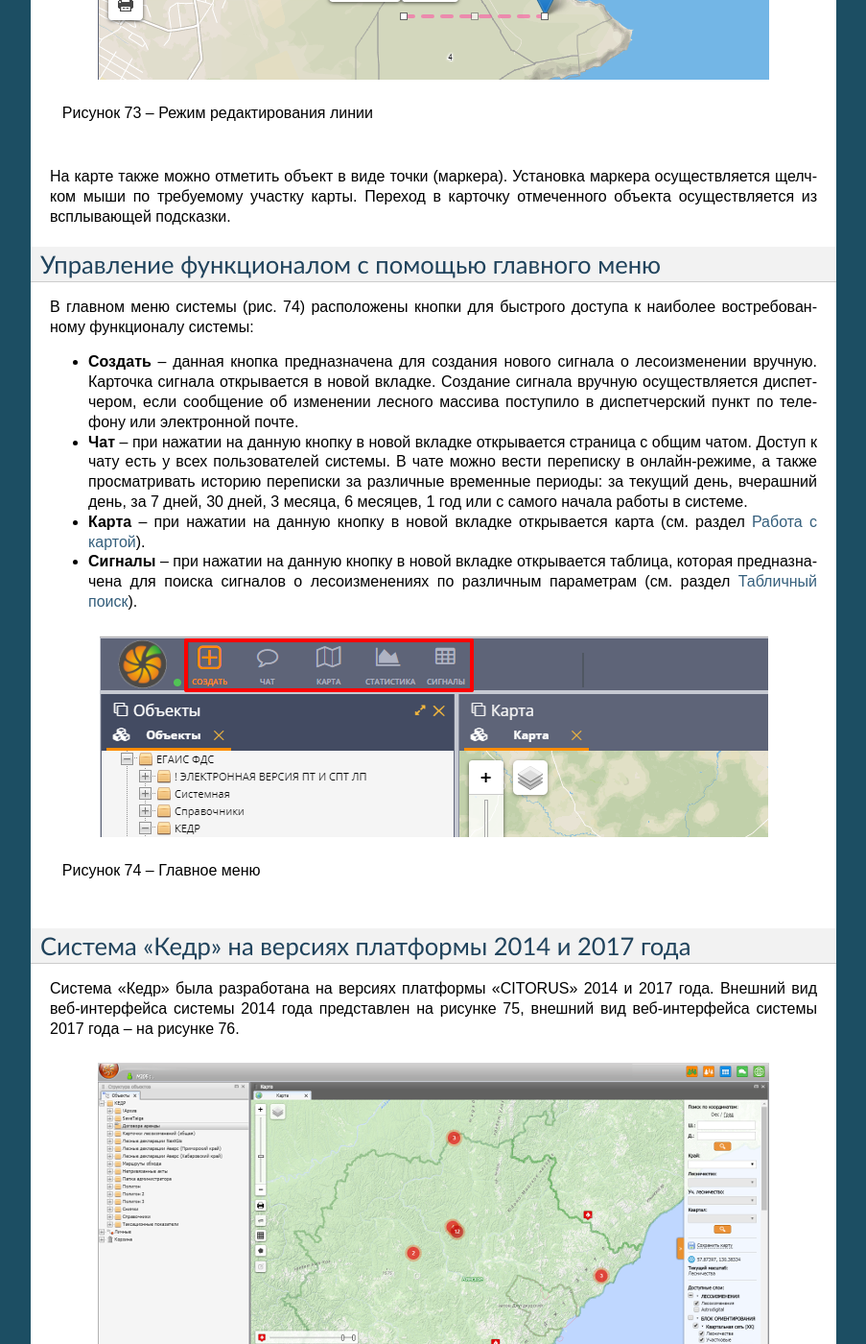
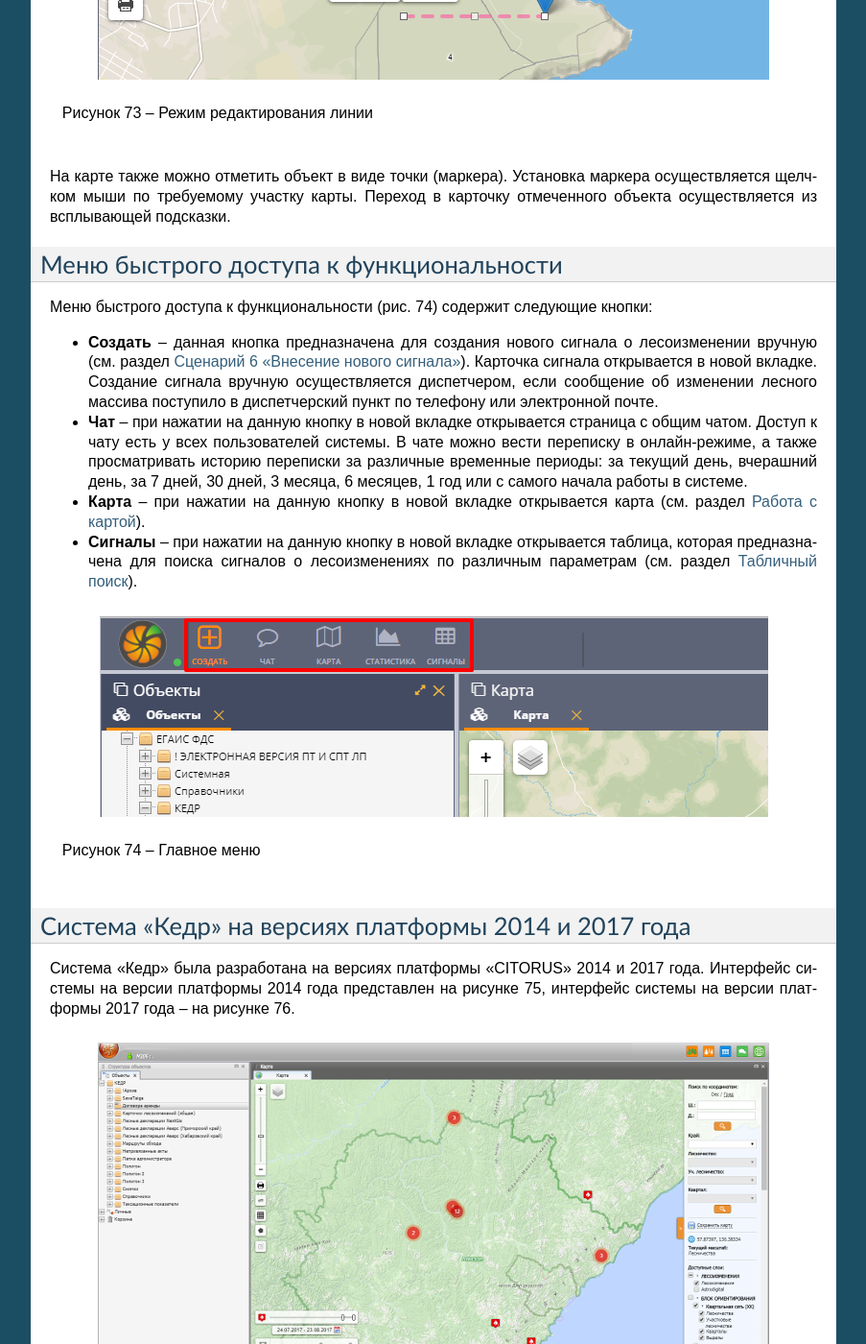
Before and after one commit to citoruspm/kedrsys, a Sphinx documentation site: the page built from source/kedr.rst, in a window 1280 px wide and 1400 px high, scrolled down 53762 px. Shown: the whole window at 96% size, without its empty margins (198-1101 px from the left). Built offline with Sphinx 7.4.7, drawn with Linux system fonts in a browser that asks for light colours; formulas are drawn with MathJax 3; some of the changed text lies outside the part shown.

Commit message:
Update kedr.rst

```diff
--- a/source/kedr.rst
+++ b/source/kedr.rst
@@ -1753,27 +1753,15 @@
 маркера осуществляется щелчком мыши по требуемому участку карты. Переход
 в карточку отмеченного объекта осуществляется из всплывающей подсказки.
 
-Управление функционалом с помощью главного меню
-===============================================
-
-В главном меню системы (рис. 74) расположены кнопки для быстрого доступа
-к наиболее востребованному функционалу системы:
-
--  **Создать** – данная кнопка предназначена для создания нового сигнала
-   о лесоизменении вручную. Карточка сигнала открывается в новой
-   вкладке. Создание сигнала вручную осуществляется диспетчером, если
-   сообщение об изменении лесного массива поступило в диспетчерский
-   пункт по телефону или электронной почте.
--  **Чат** – при нажатии на данную кнопку в новой вкладке открывается
-   страница с общим чатом. Доступ к чату есть у всех пользователей
-   системы. В чате можно вести переписку в онлайн-режиме, а также
-   просматривать историю переписки за различные временные периоды: за
-   текущий день, вчерашний день, за 7 дней, 30 дней, 3 месяца, 6
-   месяцев, 1 год или с самого начала работы в системе.
--  **Карта** – при нажатии на данную кнопку в новой вкладке открывается
-   карта (см. раздел `Работа с картой`_).
--  **Сигналы** – при нажатии на данную кнопку в новой вкладке
-   открывается таблица, которая предназначена для поиска сигналов о
+Меню быстрого доступа к функциональности
+========================================
+
+Меню быстрого доступа к функциональности (рис. 74) содержит следующие кнопки:
+
+-  **Создать** – данная кнопка предназначена для создания нового сигнала о лесоизменении вручную (см. раздел `Сценарий 6 «Внесение нового сигнала»`_). Карточка сигнала открывается в новой вкладке. Создание сигнала вручную осуществляется диспетчером, если сообщение об изменении лесного массива поступило в диспетчерский пункт по телефону или электронной почте.
+-  **Чат** – при нажатии на данную кнопку в новой вкладке открывается страница с общим чатом. Доступ к чату есть у всех пользователей системы. В чате можно вести переписку в онлайн-режиме, а также просматривать историю переписки за различные временные периоды: за текущий день, вчерашний день, за 7 дней, 30 дней, 3 месяца, 6 месяцев, 1 год или с самого начала работы в системе.
+-  **Карта** – при нажатии на данную кнопку в новой вкладке открывается карта (см. раздел `Работа с картой`_).
+-  **Сигналы** – при нажатии на данную кнопку в новой вкладке открывается таблица, которая предназначена для поиска сигналов о
    лесоизменениях по различным параметрам (см. раздел `Табличный поиск`_).
 
 .. figure:: _static/upravlenie_funkcionalom_1.png
@@ -1785,19 +1773,19 @@
 Система «Кедр» на версиях платформы 2014 и 2017 года
 ====================================================
 
-Система «Кедр» была разработана на версиях платформы «CITORUS» 2014 и 2017 года. Внешний вид веб-интерфейса системы 2014 года представлен на рисунке 75, внешний вид веб-интерфейса системы 2017 года – на рисунке 76.
+Система «Кедр» была разработана на версиях платформы «CITORUS» 2014 и 2017 года. Интерфейс системы на версии платформы 2014 года представлен на рисунке 75, интерфейс системы на версии платформы 2017 года – на рисунке 76.
 
 .. figure:: _static/interfeis_1.png
            :scale: 100 %
            :align: center
 
-           Рисунок 75 – Дизайн веб-интерфейса 2014 года
+           Рисунок 75 – Система «Кедр» на версии платформы 2014 года
 
 .. figure:: _static/interfeis_2.png
            :scale: 100 %
            :align: center
 
-           Рисунок 76 – Дизайн веб-интерфейса 2017 года
+           Рисунок 76 – Система «Кедр» на версии платформы 2017 года
 
 Журнал изменений
 ================
```
